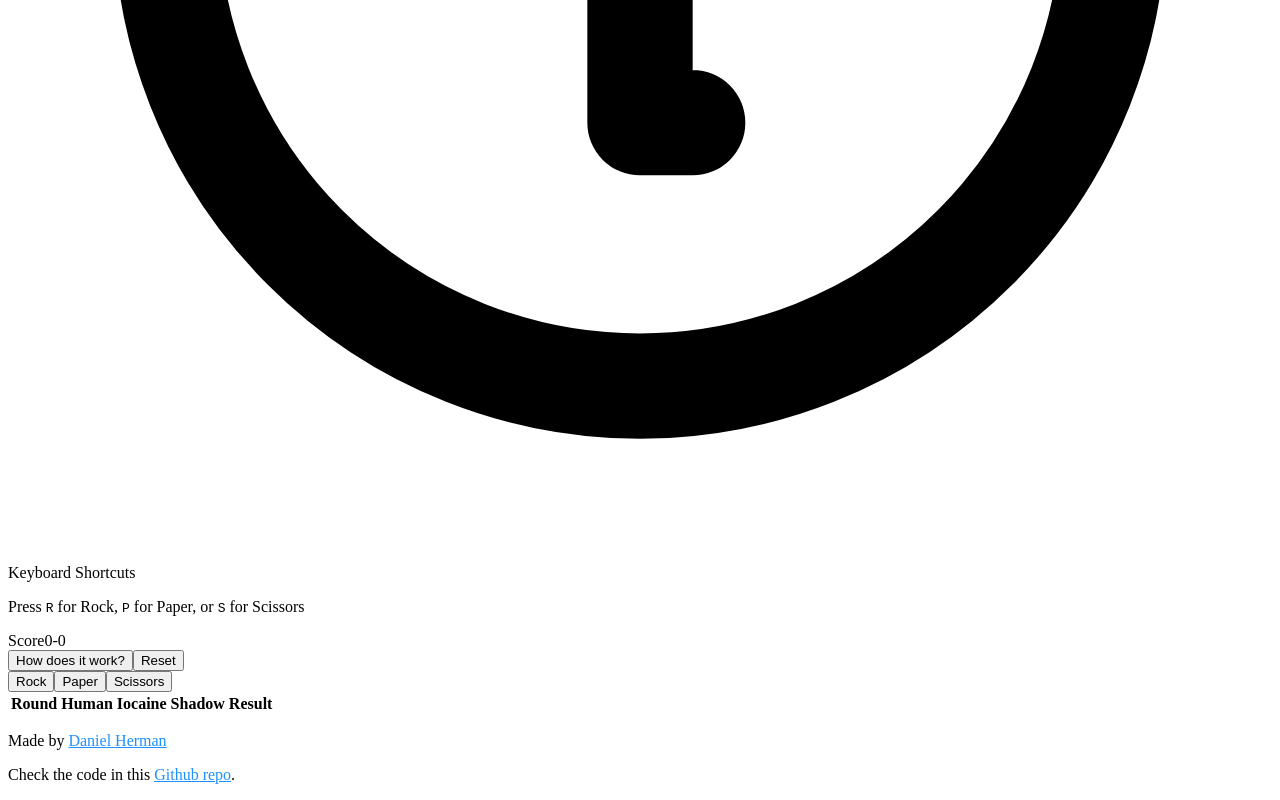
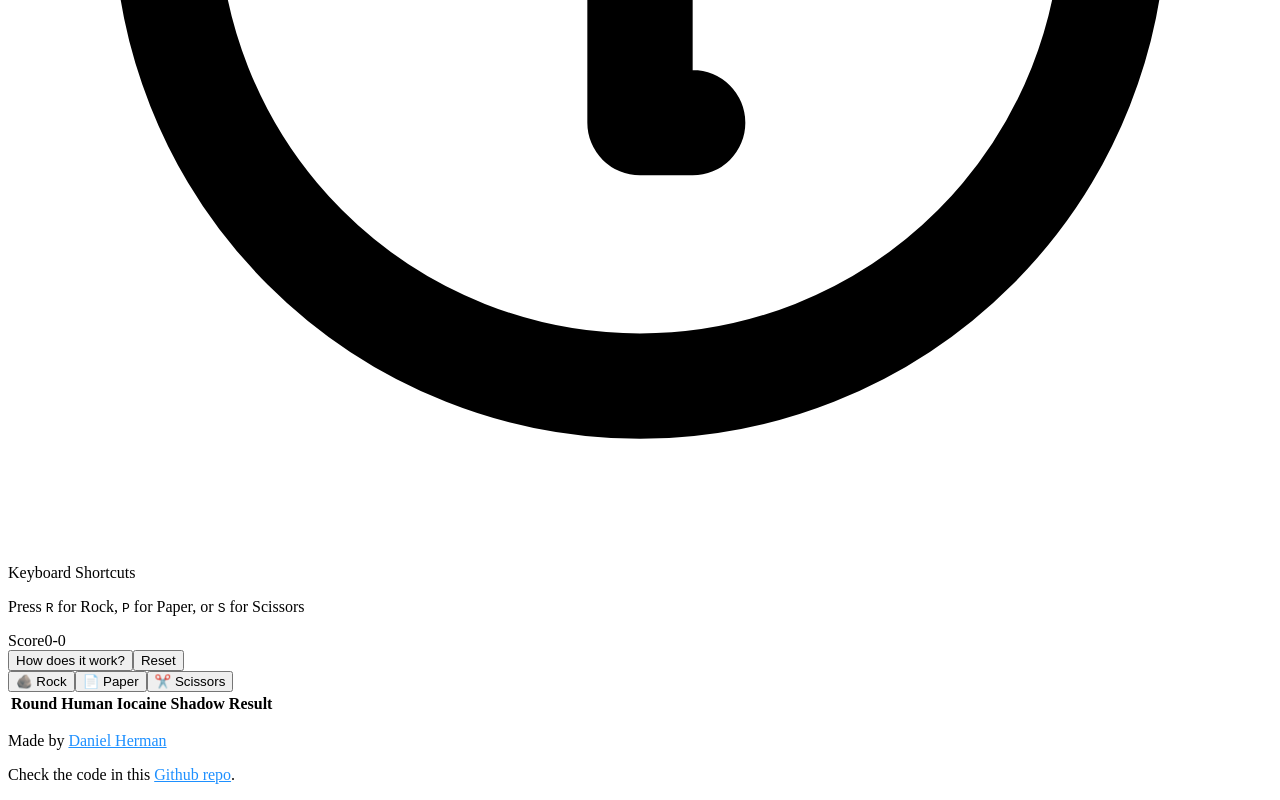
Before and after one commit to detrin/rock-paper-scissors-webapp, a Next.js app: page /App in a window 1280 px wide. Shown: the part 834-1634 px from the top of the page. Built offline with nearby package versions, Linux system fonts and the light colour scheme.

Commit message:
Add game result logic and emoji representation to RPS game

```diff
--- a/src/pages/App.js
+++ b/src/pages/App.js
@@ -95,6 +95,33 @@ export default function App() {
     }
   };
 
+  const getResultType = (humanMove, computerMove) => {
+    if (
+      (humanMove === "rock" && computerMove === "scissors") ||
+      (humanMove === "paper" && computerMove === "rock") ||
+      (humanMove === "scissors" && computerMove === "paper")
+    ) {
+      return "win";
+    } else if (
+      (computerMove === "rock" && humanMove === "scissors") ||
+      (computerMove === "paper" && humanMove === "rock") ||
+      (computerMove === "scissors" && humanMove === "paper")
+    ) {
+      return "lose";
+    } else {
+      return "tie";
+    }
+  };
+
+  const getMoveEmoji = (move) => {
+    const emojis = {
+      rock: "🪨",
+      paper: "📄",
+      scissors: "✂️",
+    };
+    return emojis[move] || "";
+  };
+
   return (
     <div className="w-full px-4">
       <div className="max-w-3xl mx-auto py-6 space-y-6">
@@ -155,21 +182,21 @@ export default function App() {
             size="lg"
             onClick={() => handleClick(0)}
           >
-            Rock
+            🪨 Rock
           </Button>
           <Button
             className="col-span-1"
             size="lg"
             onClick={() => handleClick(1)}
           >
-            Paper
+            📄 Paper
           </Button>
           <Button
             className="col-span-1"
             size="lg"
             onClick={() => handleClick(2)}
           >
-            Scissors
+            ✂️ Scissors
           </Button>
         </div>
         <div className="border-t border-gray-200 dark:border-gray-800 w-full p-0">
@@ -188,11 +215,21 @@ export default function App() {
                   const human = ["rock", "paper", "scissors"][h.human];
                   const computer = ["rock", "paper", "scissors"][h.computer];
                   const result = getResult(human, computer);
+                  const resultType = getResultType(human, computer);
+                  const bgColorClass = {
+                    win: "bg-green-500/20",
+                    tie: "bg-orange-500/20",
+                    lose: "bg-red-500/20",
+                  }[resultType] || "";
                   return (
-                    <tr key={index}>
+                    <tr key={index} className={bgColorClass}>
                       <td className="border px-4 py-2">{h.round}</td>
-                      <td className="border px-4 py-2">{human}</td>
-                      <td className="border px-4 py-2">{computer}</td>
+                      <td className="border px-4 py-2">
+                        {getMoveEmoji(human)} {human}
+                      </td>
+                      <td className="border px-4 py-2">
+                        {getMoveEmoji(computer)} {computer}
+                      </td>
                       <td className="border px-4 py-2">{result}</td>
                     </tr>
                   );
```
